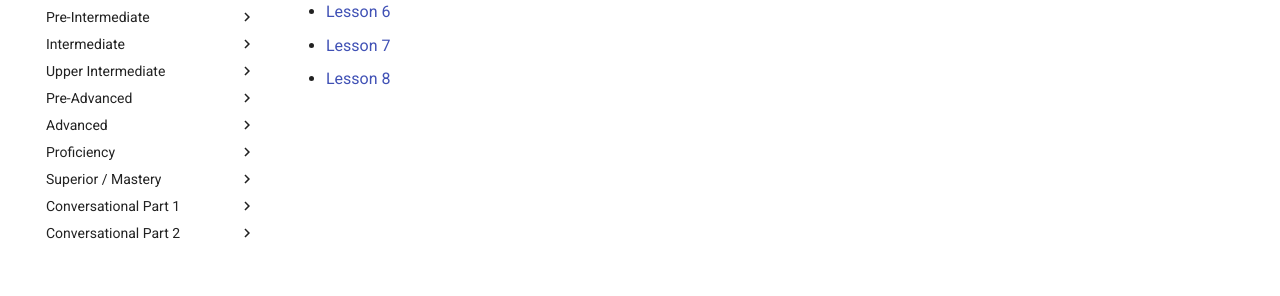
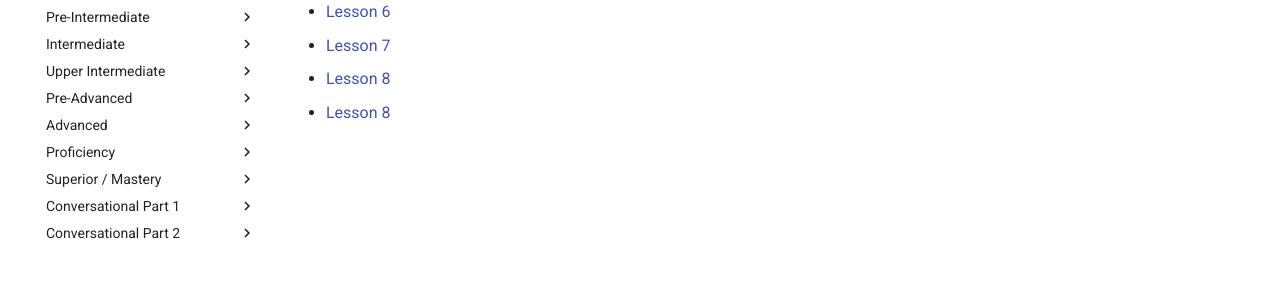
Before and after one commit to Hayprogress/Hayprogress, an MkDocs documentation site: the page built from docs/avc/beginner/index.md, in a window 1280 px wide. Shown: the part 438-734 px from the top of the page. Built offline with MkDocs 1.6.1 and Material for MkDocs 9.7.7, drawn with Linux system fonts in a browser that asks for light colours.

Commit message:
Update index.md

```diff
--- a/docs/avc/beginner/index.md
+++ b/docs/avc/beginner/index.md
@@ -10,3 +10,4 @@ Select a lesson to review study materials:
 * [Lesson 6](lesson-6/index.md)
 * [Lesson 7](lesson-7/index.md)
 * [Lesson 8](lesson-8/index.md)
+* [Lesson 8](drill/index.md)
```
